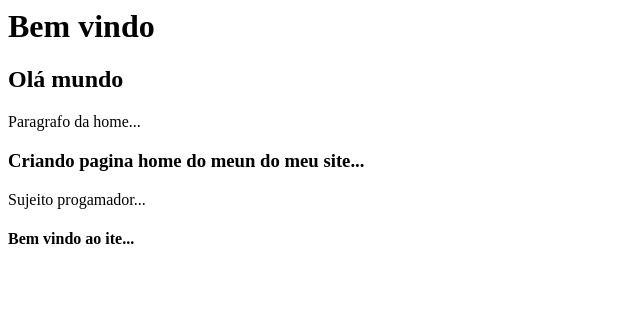
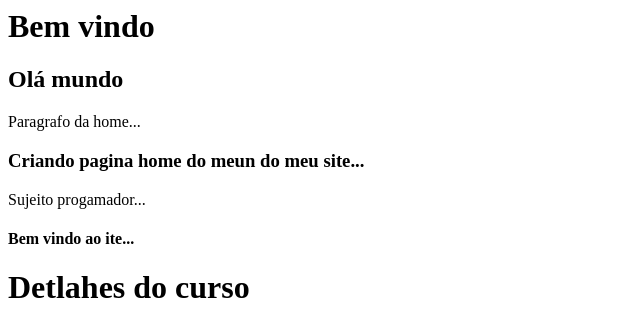
Before and after one commit to PauloRobertok/curso.github, a plain HTML site: page index.html in a window 1280 px wide. Shown: the whole page, without its empty margins (0-640 px from the left). Drawn offline with Linux system fonts and the light colour scheme.

Commit message:
Finalizanfo segunda parte da home

```diff
--- a/index.html
+++ b/index.html
@@ -4,3 +4,4 @@
 <h3>Criando pagina home do meun do meu site...</h3>
 <p>Sujeito progamador...</p>
 <h4>Bem vindo ao ite...</h4>
+<h1>Detlahes do curso <div class=""></div></h1>
```
Also changed, not shown: nome.txt.
